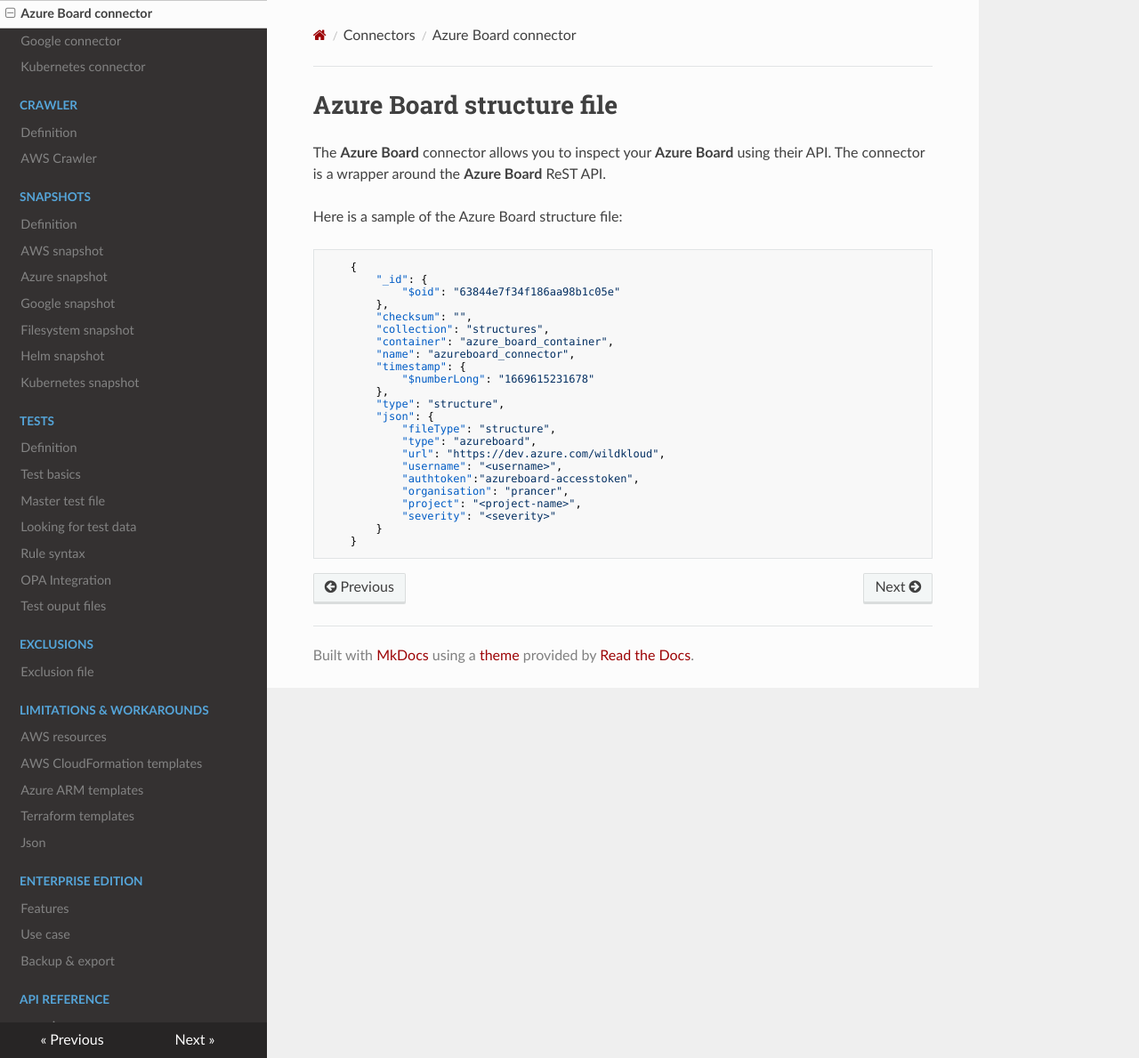
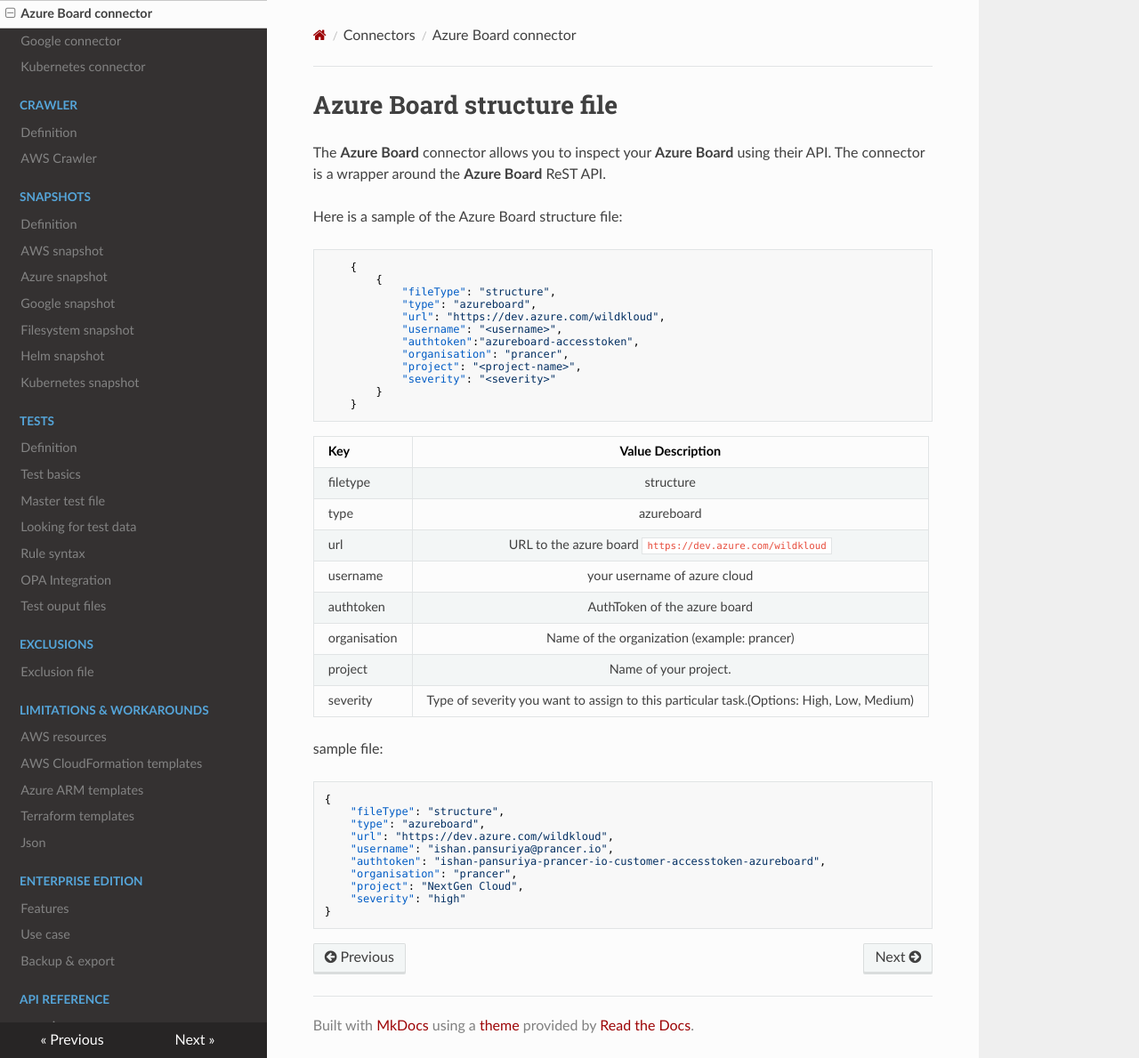
Before and after one commit to prancer-io/cloud-validation-framework, an MkDocs documentation site: the page built from docs/docs/connectors/azboard.md, in a window 1280 px wide and 1189 px high. Shown: the whole window at 89% size. Built offline with MkDocs 1.6.1, drawn with Linux system fonts in a browser that asks for light colours; nearby versions of some CDN libraries.

Commit message:
added azboard connector

````diff
--- a/docs/docs/connectors/azboard.md
+++ b/docs/docs/connectors/azboard.md
@@ -6,18 +6,7 @@
 
 ```json
     {
-        "_id": {
-            "$oid": "63844e7f34f186aa98b1c05e"
-        },
-        "checksum": "",
-        "collection": "structures",
-        "container": "azure_board_container",
-        "name": "azureboard_connector",
-        "timestamp": {
-            "$numberLong": "1669615231678"
-        },
-        "type": "structure",
-        "json": {
+        {
             "fileType": "structure",
             "type": "azureboard",
             "url": "https://dev.azure.com/wildkloud",
@@ -29,37 +18,29 @@
         }
     }
 ```
-<!--
+
 | Key           |Value Description |
 | ------------- |:-------------:   |
 |filetype |structure|
-|type|kubernetes|
-|company-name|your company name|
-|cluster-name|your cluster name|
-|cluster-url|use url like this `https://<IP>:6443` or you can use domain|
-|namespace|use namespace which we need to connect for getting data|
-|service-account-name|the service account name which has access to namespace|
-|secret|the token of secret|
+|type|azureboard|
+|url| URL to the azure board  `https://dev.azure.com/wildkloud`|
+|username|your username of azure cloud|
+|authtoken|AuthToken of the azure board|
+|organisation|Name of the organization (example: prancer)|
+|project|Name of your project.|
+|severity|Type of severity you want to assign to this particular task.(Options: High, Low, Medium)|
 
 sample file:
 
 ```json
 {
-    "filetype": "structure",
-    "type": "kubernetes",
-    "companyName": "Company Name",
-    "clusterName": "prancer-prod-prod-eastus2-aksprod01",
-    "clusterUrl": "https://prancer-kube:6443",
-    "namespaces": [
-        {
-            "namespace": "default",
-            "serviceAccounts": [
-                {
-                    "name": "prancer_ro",
-                    "secret":"<someToken>"
-                }
-            ]
-        }
-    ]
+    "fileType": "structure",
+    "type": "azureboard",
+    "url": "https://dev.azure.com/wildkloud",
+    "username": "ishan.pansuriya@prancer.io",
+    "authtoken": "ishan-pansuriya-prancer-io-customer-accesstoken-azureboard",
+    "organisation": "prancer",
+    "project": "NextGen Cloud",
+    "severity": "high"
 }
-``` -->
+```
````
